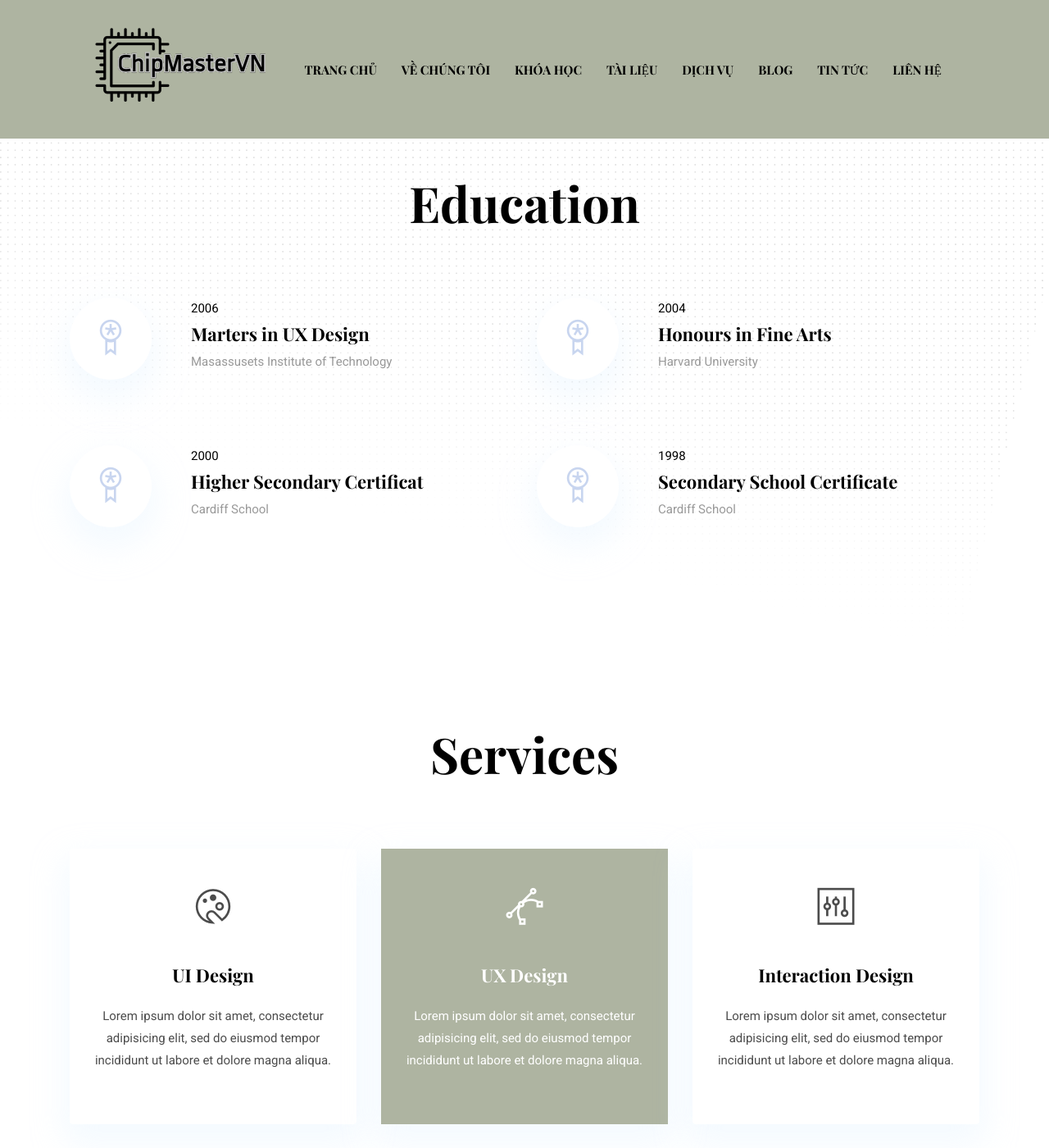
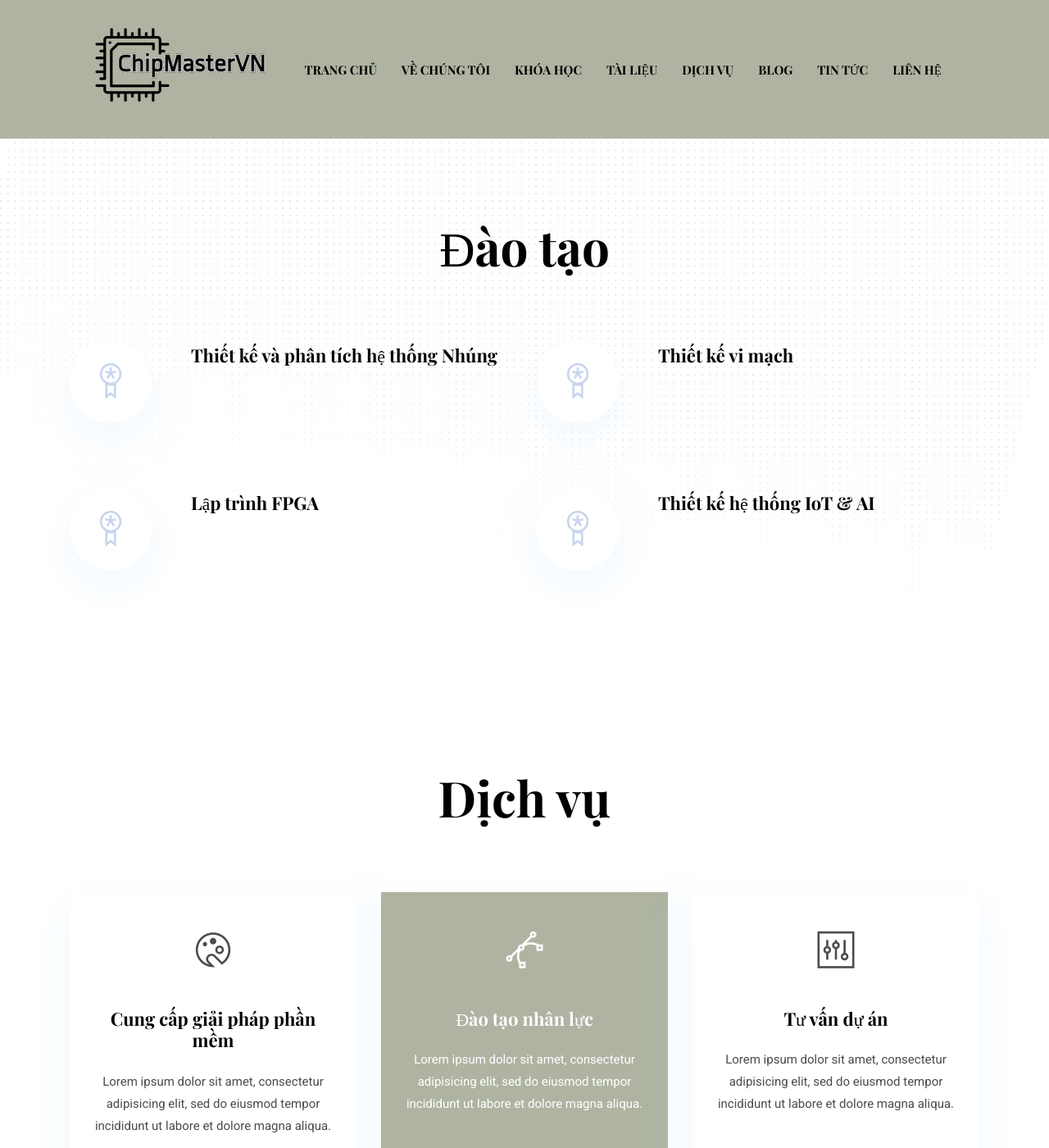
Before and after one commit to tvtien96/chipmastervn.github.io, a Jekyll site: the page built from index.html, in a window 1280 px wide and 1400 px high, scrolled down 2269 px. Shown: the whole window at 82% size. Built offline with Jekyll 4.4.1, drawn with Linux system fonts in a browser that asks for light colours; some of the changed text lies outside the part shown.

Commit message:
Home - Modify contents

```diff
--- a/_data/settings.yml
+++ b/_data/settings.yml
@@ -89,12 +89,12 @@ team:
 #-------------------------------
 # Skills Section
 
-skills-title: Skills
+skills-title: Quan tâm tới
 skills:
-  - { name: Web Design, color: "#fdb157", value: "90%" }
-  - { name: Logo Design, color: "#9473e6", value: "60%" }
-  - { name: After Effects, color: "#bdecf6", value: "80%" }
-  - { name: Web App, color: "#ffbcaa", value: "70%" }
+  - { name: Công nghệ phần mềm ô tô - xe điện, color: "#fdb157", value: "90%" }
+  - { name: Công nghệ Vi Mạch, color: "#9473e6", value: "80%" }
+  - { name: Công nghệ Robot, color: "#bdecf6", value: "60%" }
+  - { name: Công nghệ IoT & AI, color: "#ffbcaa", value: "70%" }
 
 #-------------------------------
 # Exprerience Section
@@ -123,48 +123,48 @@ experience:
 #-------------------------------
 # Education Section
 
-education-title: Education
+education-title: Đào tạo
 education:
   - {
-      name: Marters in UX Design,
-      date: "2006",
-      organization: "Masassusets Institute of Technology",
+      name: Thiết kế và phân tích hệ thống Nhúng,
+      # date: "2006",
+      # organization: "Masassusets Institute of Technology",
     }
   - {
-      name: Honours in Fine Arts,
-      date: "2004",
-      organization: "Harvard University",
+      name: Thiết kế vi mạch,
+      # date: "2004",
+      # organization: "Harvard University",
     }
   - {
-      name: Higher Secondary Certificat,
-      date: "2000",
-      organization: "Cardiff School",
+      name: Lập trình FPGA,
+      # date: "2000",
+      # organization: "Cardiff School",
     }
   - {
-      name: Secondary School Certificate,
-      date: "1998",
-      organization: "Cardiff School",
+      name: Thiết kế hệ thống IoT & AI,
+      # date: "1998",
+      # organization: "Cardiff School",
     }
 
 #-------------------------------
 # Services Section
 
-services-title: Services
+services-title: Dịch vụ
 services:
   - {
-      name: UI Design,
+      name: Cung cấp giải pháp phần mềm,
       icon: ti-palette,
       description: "Lorem ipsum dolor sit amet, consectetur adipisicing elit, sed do eiusmod tempor incididunt ut labore et dolore magna aliqua.",
       active: ,# Add true to select section
     }
   - {
-      name: UX Design,
+      name: Đào tạo nhân lực,
       icon: ti-vector,
       description: "Lorem ipsum dolor sit amet, consectetur adipisicing elit, sed do eiusmod tempor incididunt ut labore et dolore magna aliqua.",
       active: true, # Add true to select section
     }
   - {
-      name: Interaction Design,
+      name: Tư vấn dự án,
       icon: ti-panel,
       description: "Lorem ipsum dolor sit amet, consectetur adipisicing elit, sed do eiusmod tempor incididunt ut labore et dolore magna aliqua.",
       active: ,# Add true to select section
```
